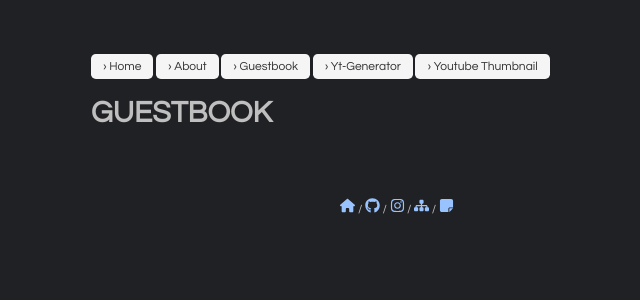
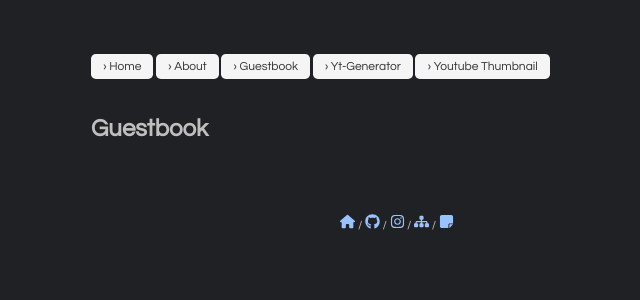
Before and after one commit to pozuhtuhv/pozuhtuhv.github.io, a Jekyll site: the page built from guestbook.html, in a window 1280 px wide. Shown: the top 300 px of the page, without its empty margins (243-883 px from the left). Built offline with Jekyll 4.4.1, drawn with Linux system fonts in a browser that asks for light colours; comment, search, counter and statistics services are not loaded.

Commit message:
(edit) title

```diff
--- a/guestbook.html
+++ b/guestbook.html
@@ -3,7 +3,7 @@ layout: default
 ---
 
 <section class="post">
-    <h1>Guestbook</h1>
+    <h2>Guestbook</h2>
   </section>
 
 <script src="https://giscus.app/client.js"
```
